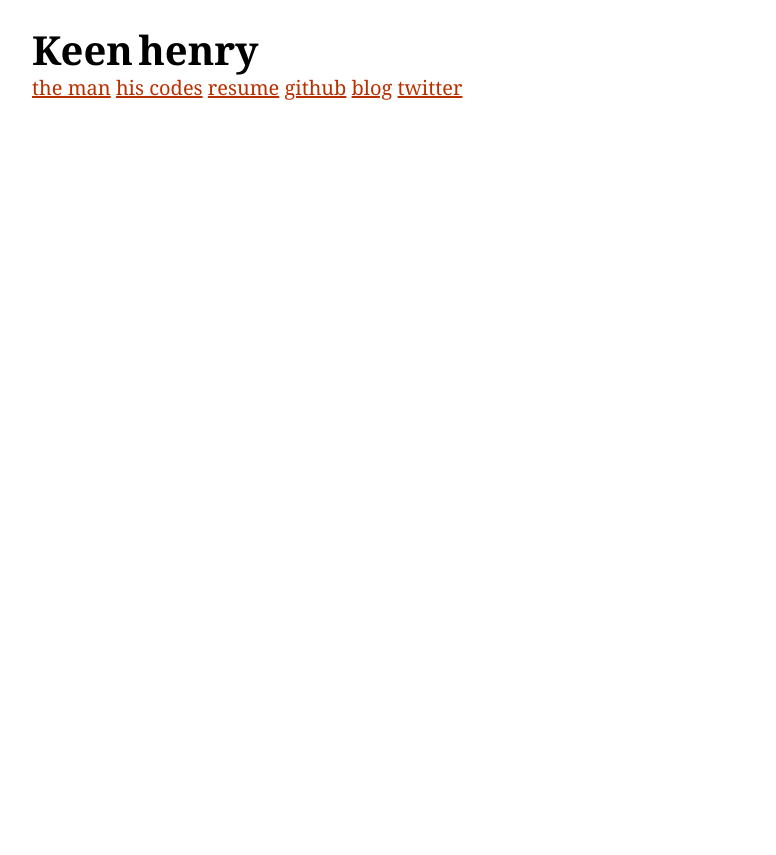
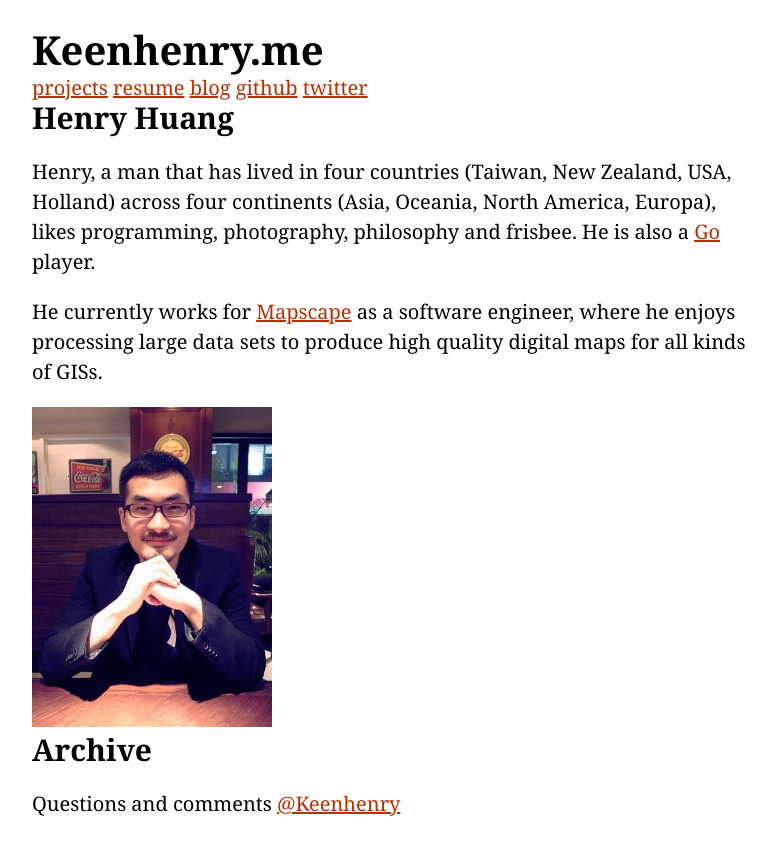
Before and after one commit to keenhenry/keenhenry.github.com, a Jekyll site: the page built from index.html, in a window 1280 px wide. Shown: the top 855 px of the page, without its empty margins (248-1024 px from the left). Built offline with Jekyll 4.4.1, drawn with Linux system fonts in a browser that asks for light colours.

Commit message:
A new homepage adopted to default layout

```diff
--- a/index.html
+++ b/index.html
@@ -1,26 +1,23 @@
-<?xml version="1.0" encoding="utf-8"?>
-<!DOCTYPE html PUBLIC "-//W3C//DTD XHTML 1.0 Strict//EN"
- "http://www.w3.org/TR/xhtml1/DTD/xhtml1-strict.dtd">
+---
+layout: default
+title: Keenhenry and his Web residence
+---
 
-<html xmlns="http://www.w3.org/1999/xhtml" xml:lang="en" lang="en">
-<head>
-  <meta content='text/html; charset=utf-8' http-equiv='Content-Type' />
-  <title>Keenhenry and his Web residence</title>
-  <link rel="stylesheet" type="text/css" href="./static/css/main.css" />
-</head>
+<h2>Henry Huang</h2>
+<div id='about'>
+<p>Henry, a man that has lived in four countries (Taiwan, New Zealand, USA, Holland) across four continents (Asia, Oceania, North America, Europa), likes programming, photography, philosophy and frisbee. He is also a <a href="http://en.wikipedia.org/wiki/Go_(game)">Go</a> player.</p>
 
-<body>
-  <div id='container'>
-    <h1 id='keen'>Keen</h1>
-    <h1 id='henry'>henry</h1>
-    <div id='nav'>
-      <a href="about.html">the man</a>
-      <a href="codes.html">his codes</a>
-      <a href="resume.html" >resume</a>
-      <a href="https://github.com/keenhenry">github</a>
-      <a href="blog.html">blog</a>
-      <a href="http://twitter.com/#!/keenhenry">twitter</a>
-    </div>
-  </div>
-</body>
-</html>
+<p>He currently works for <a href="http://www.mapscape.eu/">Mapscape</a> as a software engineer, where he enjoys processing large data sets to produce high quality digital maps for all kinds of GISs.</p>
+</div>
+
+<div id='portrait'><img src="./static/image/henry_small.jpg" /></div>
+
+<h2>Archive</h2>
+<ol id="archive">
+  {% for post in site.posts offset:1 %}
+    <li>
+      <time datetime="{{ post.date | xmlschema }}">{{ post.date | date: "%Y-%m-%d" }}</time>
+      <p><a href="{{ post.url }}">{{ post.title }}</a></p>
+    </li>
+  {% endfor %}
+</ol>
```
